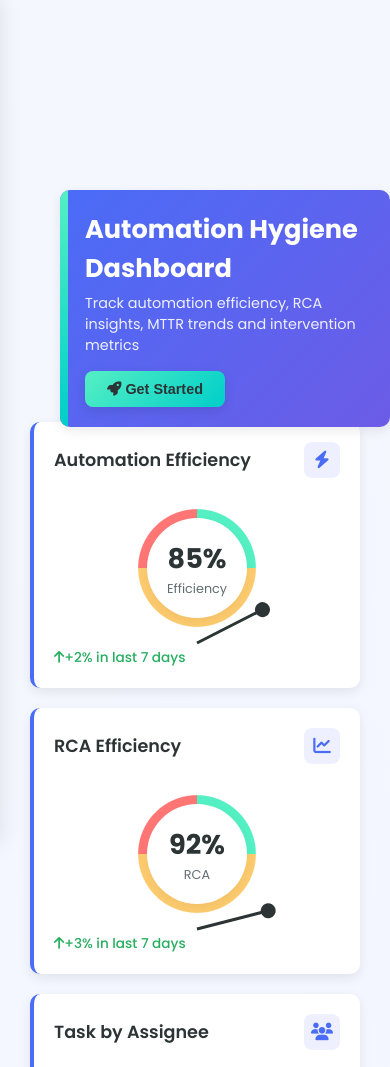
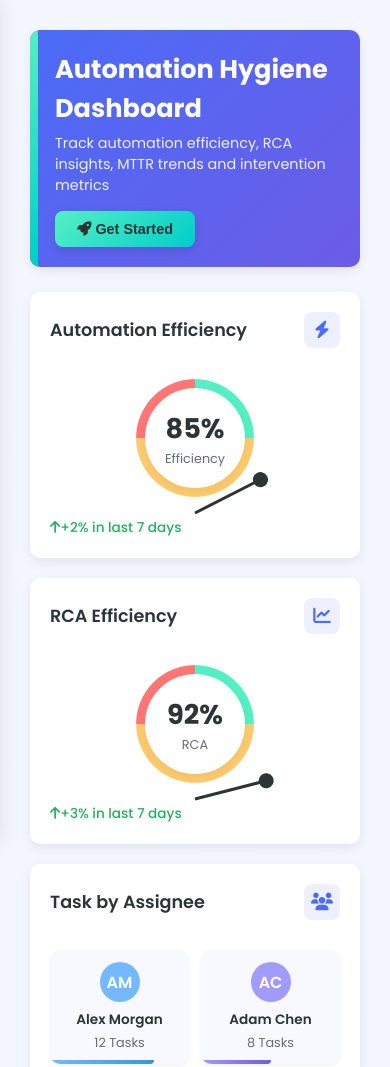
Before and after one commit to madhanlalprofession/tss-figma2, a plain HTML site: page index.html in a window 390 px wide. Shown: the top 1067 px of the page. Drawn offline with Linux system fonts and the light colour scheme.

Commit message:
Update index.html

```diff
--- a/index.html
+++ b/index.html
@@ -229,7 +229,7 @@
       margin-left: var(--sidebar-width);
       padding: 30px;
       transition: var(--transition);
-      padding-top: 110px; /* Added padding for fixed header */
+      padding-top: 100px; /* Reduced padding-top */
     }
 
     .sidebar.collapsed ~ .main-content {
@@ -252,7 +252,7 @@
       justify-content: space-between;
       align-items: center;
       position: fixed;
-      top: 30px;
+      top: 0; /* Changed from 30px to 0 */
       left: calc(var(--sidebar-width) + 30px);
       right: 30px;
       z-index: 99;
@@ -325,7 +325,7 @@
       overflow: hidden;
       display: flex;
       flex-direction: column;
-      border-left: 4px solid var(--primary);
+      /* Removed blue left border */
     }
 
     .card:hover {
@@ -1022,8 +1022,9 @@
         align-items: flex-start;
         gap: 15px;
         position: relative;
-        left: 30px;
-        right: 30px;
+        left: 0;
+        right: 0;
+        top: auto; /* Reset top for mobile */
       }
 
       .sidebar {
@@ -1036,7 +1037,7 @@
 
       .main-content {
         margin-left: 0;
-        padding-top: 160px;
+        padding-top: 30px; /* Reduced for mobile */
       }
 
       .sidebar.collapsed ~ .main-content {
```
